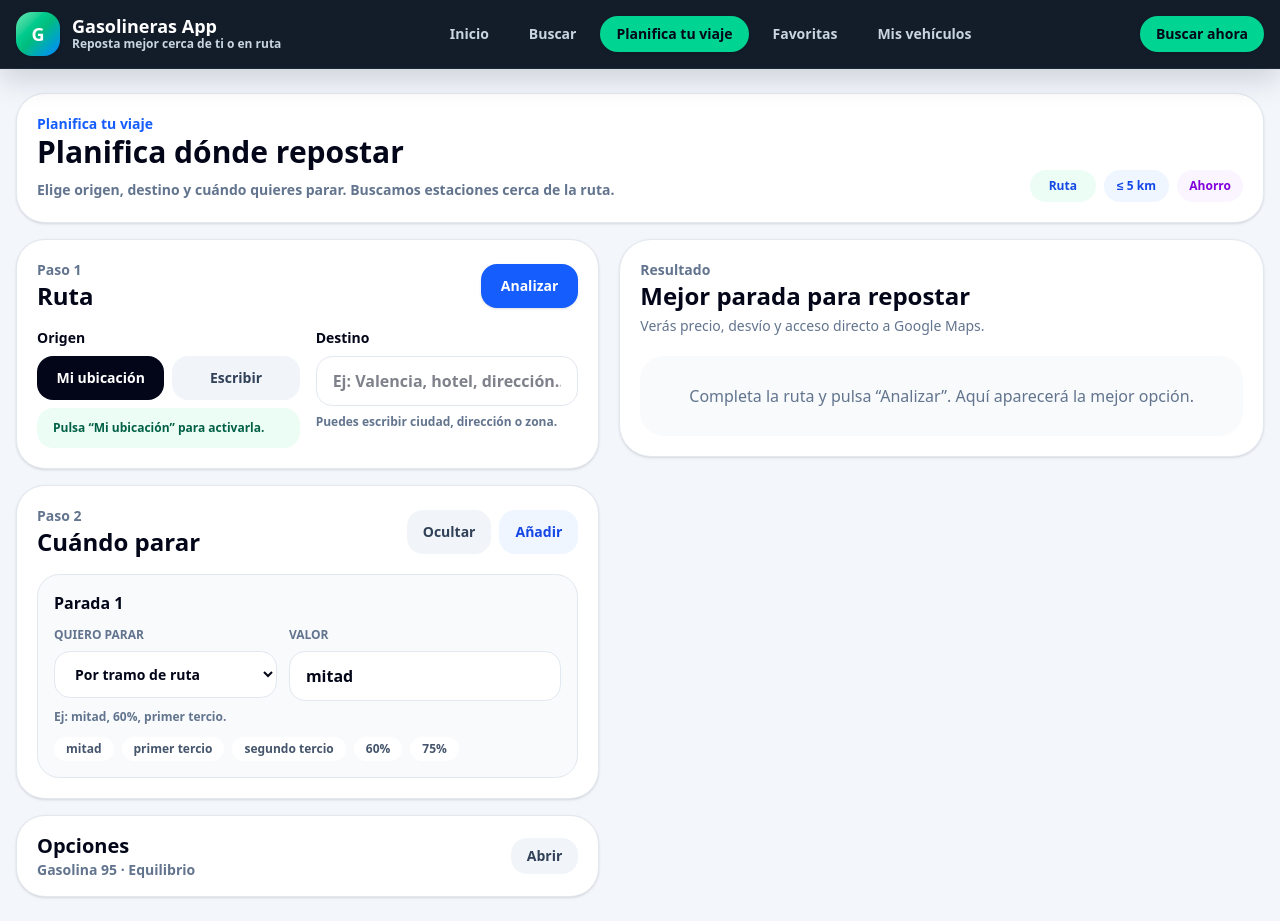
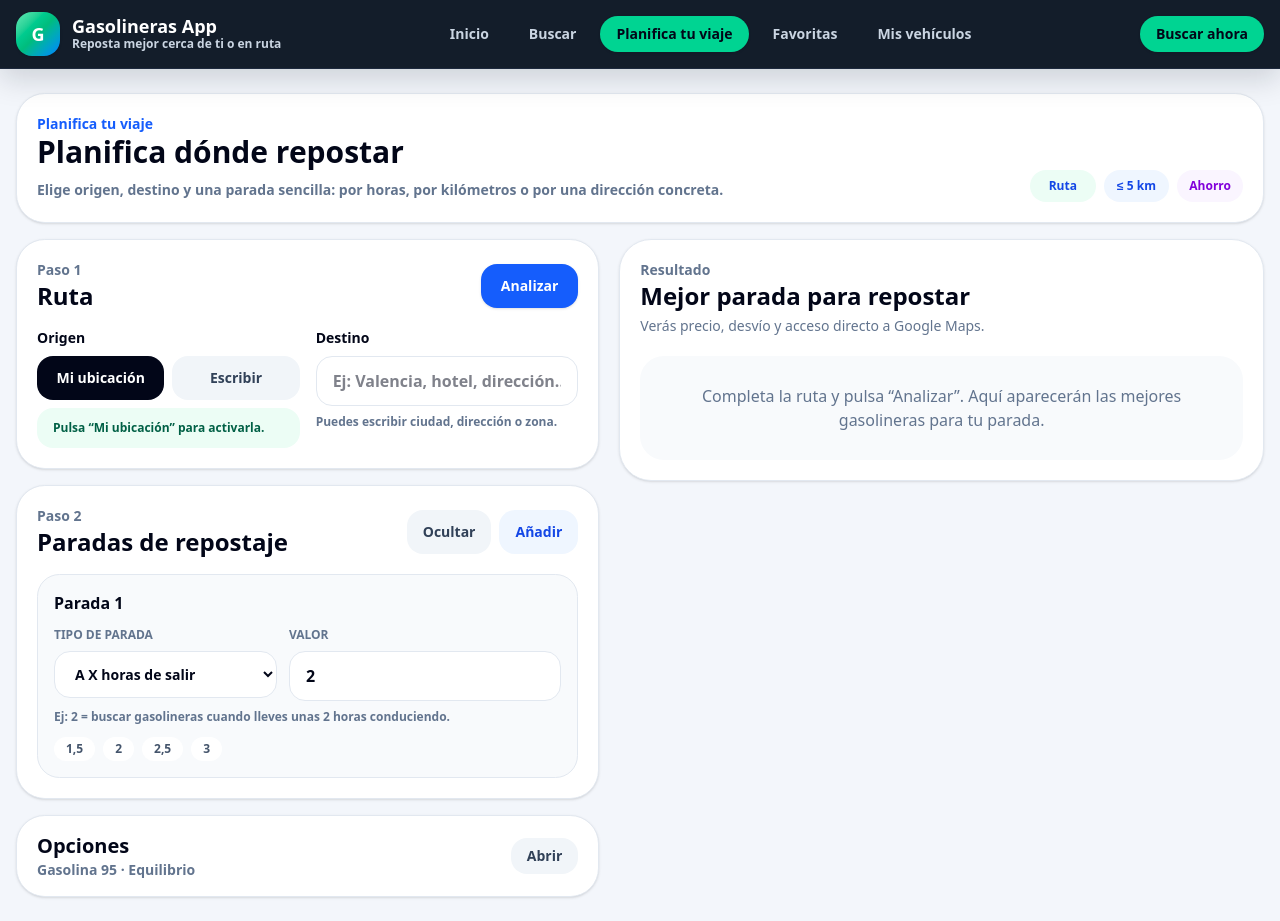
Before and after one commit to ERE26/gasolineras_app, a Next.js app in the folder frontend-v2/: page /planificar-viaje in a window 1280 px wide. Built offline with nearby package versions, Linux system fonts and the light colour scheme.

Commit message:
Simplificar planificador de viaje

```diff
--- a/frontend-v2/app/planificar-viaje/page.tsx
+++ b/frontend-v2/app/planificar-viaje/page.tsx
@@ -27,7 +27,7 @@ type Station = {
   detourMeters?: number;
 };
 
-type StopMode = "percent" | "near-place" | "km-before-destination" | "hours-from-start" | "km-from-start";
+type StopMode = "near-place" | "km-before-destination" | "hours-from-start" | "km-from-start";
 
 type StopForm = {
   mode: StopMode;
@@ -110,39 +110,32 @@ const stopModes: Array<{
   examples: string[];
 }> = [
   {
-    value: "percent",
-    label: "Por tramo de ruta",
-    helper: "Ej: mitad, 60%, primer tercio.",
-    placeholder: "mitad",
-    examples: ["mitad", "primer tercio", "segundo tercio", "60%", "75%"],
-  },
-  {
-    value: "near-place",
-    label: "Cerca de una ciudad",
-    helper: "Ej: Zaragoza, Albacete, Burgos.",
-    placeholder: "Zaragoza",
-    examples: ["Zaragoza", "Albacete", "Burgos", "Lleida", "Córdoba"],
-  },
-  {
-    value: "km-before-destination",
-    label: "Km antes del destino",
-    helper: "Ej: 50 = buscar 50 km antes de llegar.",
-    placeholder: "50",
-    examples: ["30", "50", "80", "100"],
-  },
-  {
     value: "hours-from-start",
-    label: "Tras X horas de viaje",
-    helper: "Ej: 2,5 = parar tras dos horas y media.",
+    label: "A X horas de salir",
+    helper: "Ej: 2 = buscar gasolineras cuando lleves unas 2 horas conduciendo.",
     placeholder: "2",
     examples: ["1,5", "2", "2,5", "3"],
   },
   {
+    value: "km-before-destination",
+    label: "A X km de llegar",
+    helper: "Ej: 80 = buscar gasolineras unos 80 km antes del destino.",
+    placeholder: "80",
+    examples: ["30", "50", "80", "100"],
+  },
+  {
     value: "km-from-start",
-    label: "Tras X km desde origen",
-    helper: "Ej: 250 = buscar a los 250 km de ruta.",
+    label: "A X km de haber salido",
+    helper: "Ej: 250 = buscar gasolineras a los 250 km desde el origen.",
     placeholder: "250",
     examples: ["100", "200", "300", "400"],
+  },
+  {
+    value: "near-place",
+    label: "En una dirección concreta",
+    helper: "Escribe una dirección, ciudad o zona y elige una sugerencia.",
+    placeholder: "Ej: Calle Mayor 10, Zaragoza",
+    examples: ["Zaragoza", "Tarancón", "Albacete", "Burgos"],
   },
 ];
 
@@ -306,7 +299,7 @@ export default function TripPlannerPage() {
   const [destination, setDestination] = useState("");
   const [fuel, setFuel] = useState("gasolina95");
   const [sortBy, setSortBy] = useState<"price" | "distance" | "balanced">("balanced");
-  const [stops, setStops] = useState<StopForm[]>([{ mode: "percent", value: "mitad" }]);
+  const [stops, setStops] = useState<StopForm[]>([{ mode: "hours-from-start", value: "2" }]);
   const [vehicles, setVehicles] = useState<Vehicle[]>([]);
   const [selectedVehicleId, setSelectedVehicleId] = useState("");
   const [result, setResult] = useState<TripResult | null>(null);
@@ -362,13 +355,13 @@ export default function TripPlannerPage() {
     }
 
     const defaults: StopForm[] = [
-      { mode: "percent", value: "mitad" },
       { mode: "hours-from-start", value: "2" },
       { mode: "km-before-destination", value: "80" },
+      { mode: "km-from-start", value: "250" },
       { mode: "near-place", value: "" },
     ];
 
-    setStops([...stops, defaults[stops.length] || { mode: "percent", value: "mitad" }]);
+    setStops([...stops, defaults[stops.length] || { mode: "hours-from-start", value: "2" }]);
     setShowAllStops(true);
   }
 
@@ -477,7 +470,7 @@ export default function TripPlannerPage() {
               <p className="text-sm font-black text-blue-600">Planifica tu viaje</p>
               <h1 className="text-3xl font-black">Planifica dónde repostar</h1>
               <p className="mt-2 max-w-3xl text-sm font-bold leading-6 text-slate-500">
-                Elige origen, destino y cuándo quieres parar. Buscamos estaciones cerca de la ruta.
+                Elige origen, destino y una parada sencilla: por horas, por kilómetros o por una dirección concreta.
               </p>
             </div>
 
@@ -567,7 +560,7 @@ export default function TripPlannerPage() {
               <div className="mb-4 flex items-center justify-between gap-3">
                 <div>
                   <p className="text-sm font-black text-slate-500">Paso 2</p>
-                  <h2 className="text-2xl font-black">Cuándo parar</h2>
+                  <h2 className="text-2xl font-black">Paradas de repostaje</h2>
                 </div>
 
                 <div className="flex gap-2">
@@ -610,7 +603,7 @@ export default function TripPlannerPage() {
                         <div className="grid gap-3 md:grid-cols-[.9fr_1.1fr]">
                           <div>
                             <label className="mb-2 block text-xs font-black uppercase text-slate-500">
-                              Quiero parar
+                              Tipo de parada
                             </label>
                             <select
                               value={stop.mode}
@@ -626,6 +619,16 @@ export default function TripPlannerPage() {
                           </div>
 
                           <div>
+                            {stop.mode === "near-place" ? (
+                              <AddressSuggestInput
+                                label="Dirección concreta"
+                                value={stop.value}
+                                onChange={(value) => updateStop(index, { value })}
+                                placeholder={mode.placeholder}
+                                helper="Elige una sugerencia para evitar direcciones repetidas."
+                              />
+                            ) : (
+                              <>
                                 <label className="mb-2 block text-xs font-black uppercase text-slate-500">
                                   Valor
                                 </label>
@@ -635,6 +638,8 @@ export default function TripPlannerPage() {
                                   placeholder={mode.placeholder}
                                   className="w-full rounded-2xl border border-slate-200 bg-white px-4 py-3 font-bold outline-none focus:border-blue-400 focus:ring-4 focus:ring-blue-100"
                                 />
+                              </>
+                            )}
                           </div>
                         </div>
 
@@ -765,7 +770,7 @@ export default function TripPlannerPage() {
 
             {!result && (
               <div className="mt-5 rounded-3xl bg-slate-50 p-7 text-center text-slate-500">
-                Completa la ruta y pulsa “Analizar”. Aquí aparecerá la mejor opción.
+                Completa la ruta y pulsa “Analizar”. Aquí aparecerán las mejores gasolineras para tu parada.
               </div>
             )}
 
@@ -806,7 +811,7 @@ export default function TripPlannerPage() {
                         <p className="text-sm font-black text-blue-600">Parada {index + 1}</p>
                         <h3 className="text-lg font-black">{stop.label}</h3>
                         <p className="mt-1 text-xs font-bold text-slate-500">
-                          Gasolineras a máximo {stop.radiusKm} km.
+                          Gasolineras a máximo {stop.radiusKm} km de ese punto.
                         </p>
                       </div>
 
```
Lines whose indentation alone changed are shown as unchanged.
